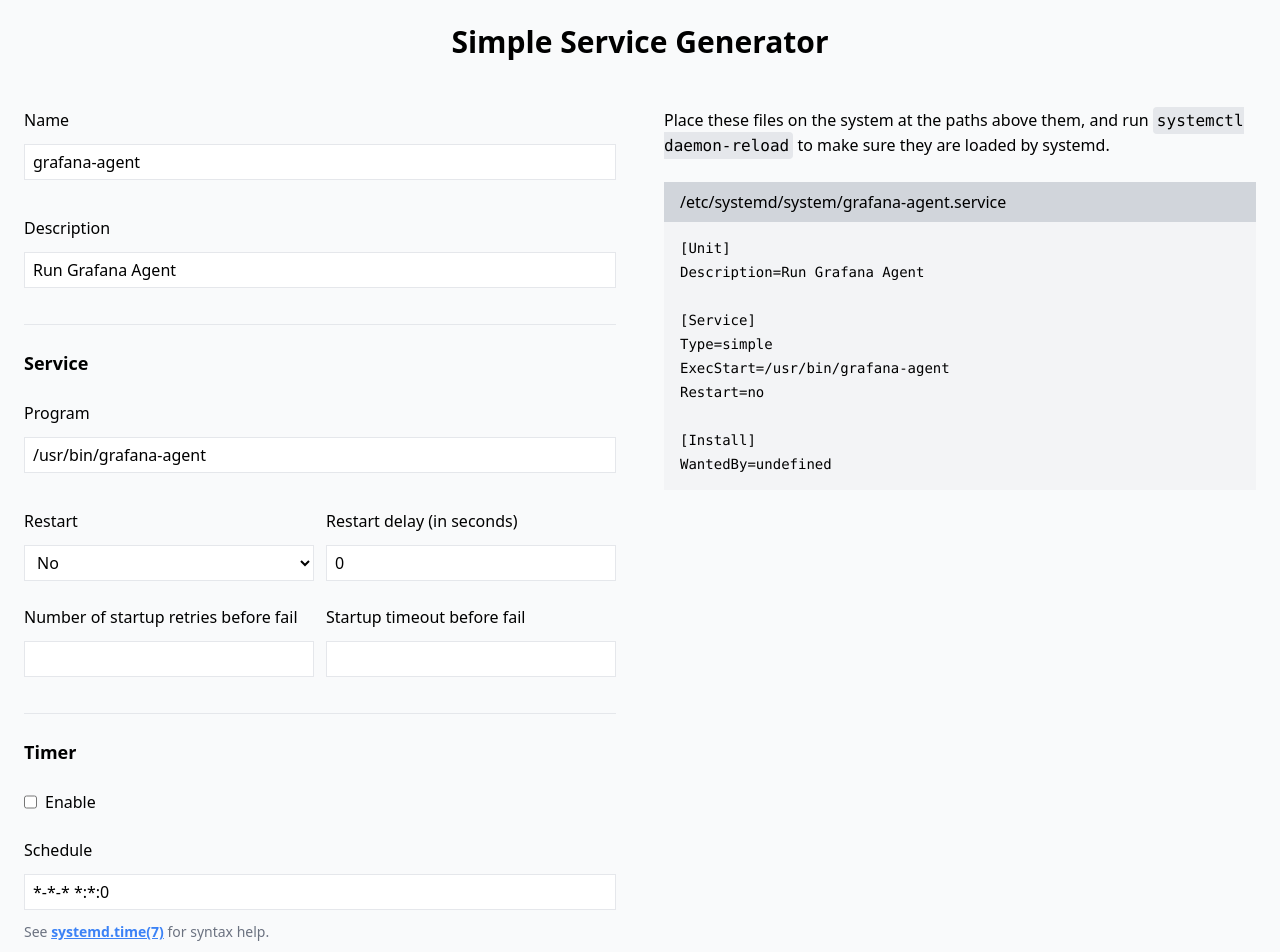
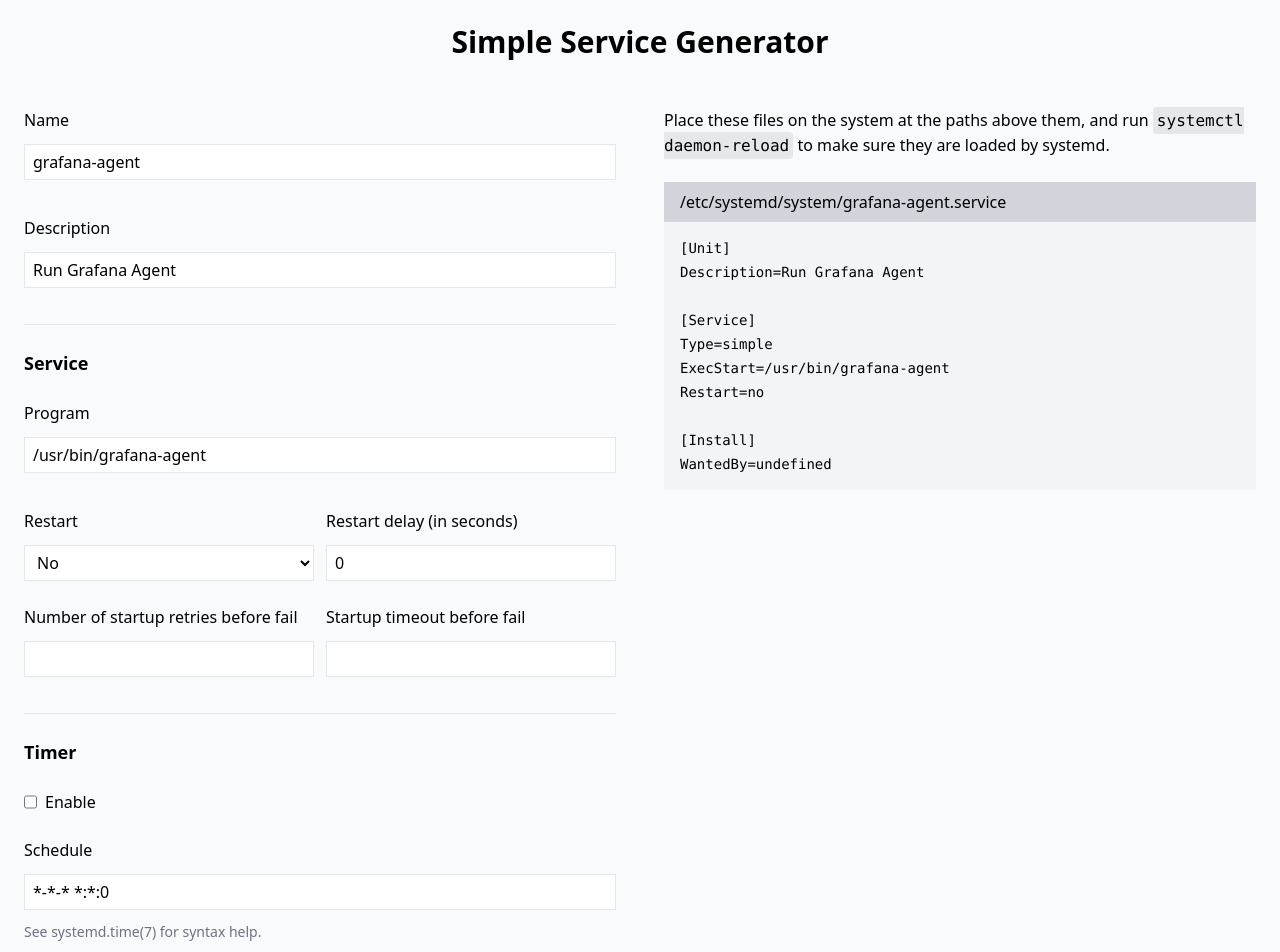
Before and after one commit to hbjydev/systemd-generator, a Next.js app: page / in a window 1280 px wide. Shown: the top 952 px of the page. Built offline with nearby package versions, Linux system fonts and the light colour scheme.

Commit message:
feat: move <a> to its own component

```diff
--- /dev/null
+++ b/src/components/A.tsx
@@ -0,0 +1,7 @@
+import type { PropsWithChildren } from "react";
+
+export const A: React.FC<PropsWithChildren<{ href: string }>> = ({ href, children }) => {
+    return (
+        <a className="freedesktop.org" href={href}>{children}</a>
+    )
+}
--- a/src/pages/index.tsx
+++ b/src/pages/index.tsx
@@ -7,14 +7,10 @@
 import { FormContext } from "../lib/context";
 import { TextField } from "../components/TextField";
 import { CheckField } from "../components/CheckField";
+import { A } from "../components/A";
 
 const Home: NextPage = () => {
-  const [domain, setDomain] = useState('systemd.h4n.io');
   const context = useContext(FormContext);
-  useEffect(() => {
-    setDomain(window.location.origin);
-  }, [setDomain]);
-
   if (!context) return <h1>Text</h1>;
 
   const service = new SystemdService(
@@ -164,12 +160,9 @@
                 helper={
                   <>
                     See{" "}
-                    <a
-                      className="font-bold text-blue-500 underline"
-                      href="https://www.freedesktop.org/software/systemd/man/systemd.time.html#Calendar%20Events"
-                    >
+                    <A href="https://www.freedesktop.org/software/systemd/man/systemd.time.html">
                       systemd.time(7)
-                    </a>{" "}
+                    </A>{" "}
                     for syntax help.
                   </>
                 }
```
